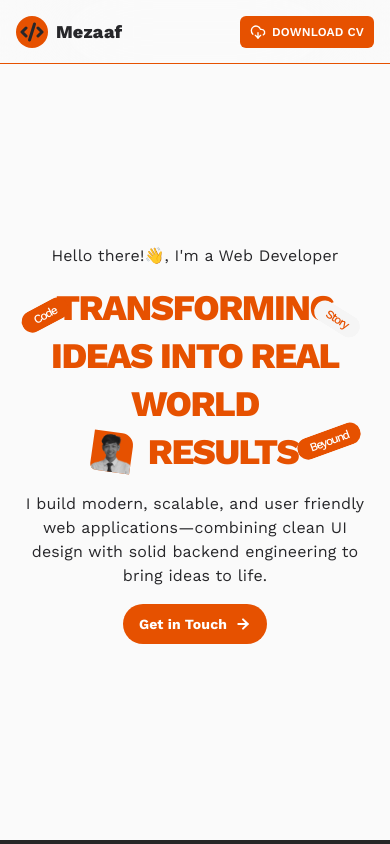
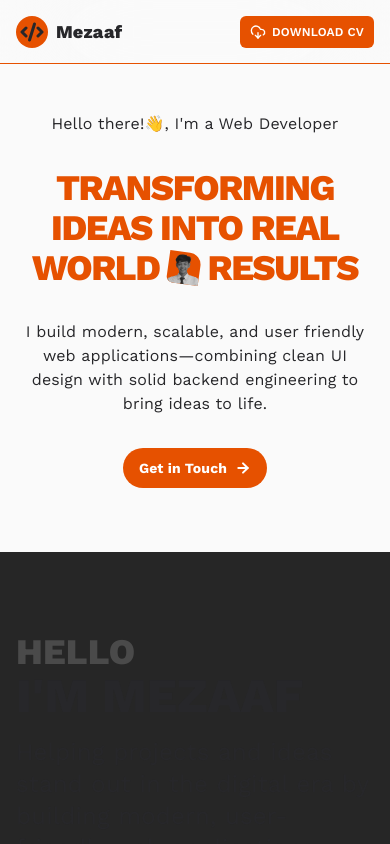
Before and after one commit to mezaaf/portfolio, a Next.js app: page / in a window 390 px wide. Shown: the top 844 px of the page. Built offline with nearby package versions, Linux system fonts and the light colour scheme.

Commit message:
ui(home page): fix responsive hero section

```diff
--- a/src/features/home/components/HeroSection.tsx
+++ b/src/features/home/components/HeroSection.tsx
@@ -1,4 +1,3 @@
-import { Badge } from "@/components/ui/badge";
 import { Button } from "@/components/ui/button";
 import { cn } from "@/lib/utils";
 import { ArrowRightIcon } from "lucide-react";
@@ -7,16 +6,19 @@ import Image from "next/image";
 const HeroSection = () => {
   return (
     <section className="w-full">
-      <div className="w-full max-w-7xl mx-auto px-4 sm:px-6 lg:px-8 flex flex-col gap-4 sm:gap-6 lg:gap-8 items-center justify-center min-h-[90vh]">
+      <div className="w-full max-w-7xl mx-auto px-4 sm:px-6 lg:px-8 flex flex-col gap-8 sm:gap-12 lg:gap-16 items-center justify-center py-12 sm:py-16 lg:py-20">
         <p className="">Hello there!👋, I&apos;m a Web Developer</p>
         <h1
           className={cn(
-            "relative text-center text-4xl sm:text-5xl lg:text-7xl font-extrabold leading-12 sm:leading-16 lg:leading-20 tracking-tighter text-primary"
+            "text-center text-4xl md:text-7xl font-extrabold leading-10 sm:leading-16 lg:leading-20 tracking-tighter text-primary"
           )}
         >
-          TRANSFORMING <br /> IDEAS INTO REAL WORLD <br />
-          <span className="flex items-center justify-center gap-4">
-            <div className="h-10 md:h-16 aspect-square overflow-hidden bg-primary rotate-8 rounded-tr-xl rounded-bl-md">
+          TRANSFORMING <br />{" "}
+          <span className="block lg:hidden">IDEAS INTO REAL</span>
+          <span className="w-full hidden lg:block">IDEAS INTO REAL WORLD</span>
+          <span className="w-full flex items-center justify-center">
+            <span className="block lg:hidden">WORLD</span>
+            <div className="mx-2 h-8 md:h-16 aspect-square overflow-hidden bg-primary rotate-8 rounded-tr-xl rounded-bl-md">
               <Image
                 src={"/images/mezaaf.png"}
                 alt="mezaaf-hero"
@@ -27,15 +29,6 @@ const HeroSection = () => {
             </div>
             RESULTS
           </span>
-          <Badge className="absolute top-5 left-1 sm:top-8 sm:left-1 lg:left-2 lg:text-xl px-3 sm:px-6 lg:px-8 -rotate-28">
-            Code
-          </Badge>
-          <Badge className="absolute bg-accent text-primary top-6 right-3 lg:top-8 lg:right-6 lg:text-xl px-3 sm:px-6 lg:px-8 rotate-32">
-            Story
-          </Badge>
-          <Badge className="absolute bottom-6 right-3 sm:bottom-10 sm:right-7 lg:bottom-14 lg:right-12 lg:text-xl px-3 sm:px-6 lg:px-8 -rotate-20">
-            Beyound
-          </Badge>
         </h1>
         <p className="max-w-xl text-center">
           I build modern, scalable, and user friendly web applications—combining
```
